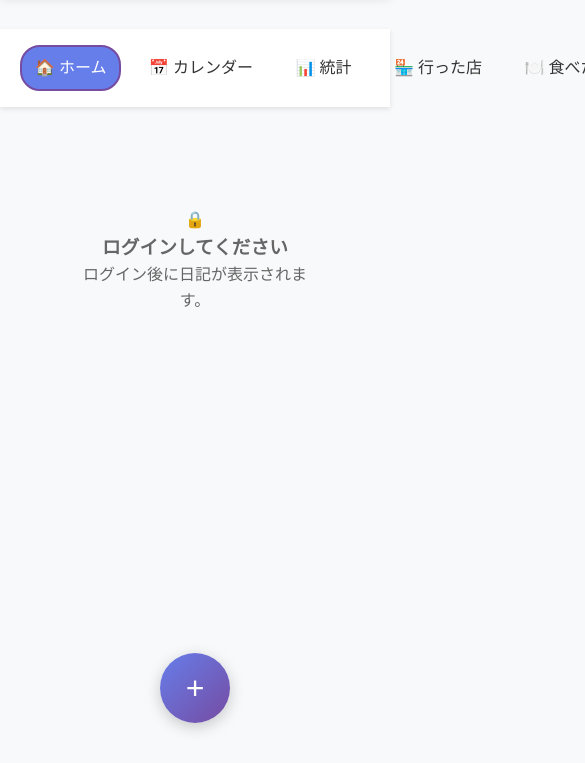
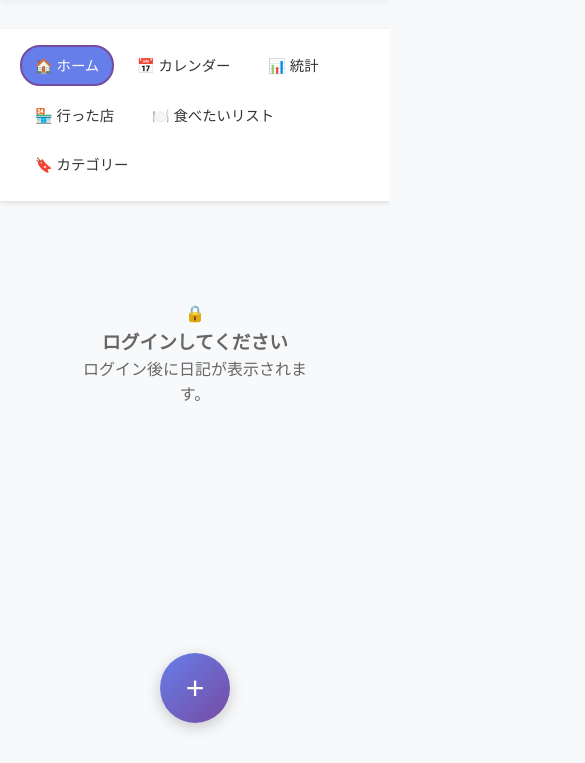
Before and after one commit to nhokpu04081/IEats, a website: page public/index.html in a window 390 px wide. Shown: the part 81-844 px from the top of the page, 585 px wide, since content can reach past the window. Drawn offline with Linux system fonts and the light colour scheme; no server answers.

Commit message:
Fix mobile css

```diff
--- a/public/css/shared.css
+++ b/public/css/shared.css
@@ -244,3 +244,19 @@ nav {
   margin-bottom: 1.5rem;
   color: #333;
 }
+
+/* =========================
+   Mobile nav (wrap)
+========================= */
+@media (max-width: 600px) {
+  .nav-container {
+    flex-wrap: wrap;
+    gap: 8px;
+  }
+
+  .nav-item {
+    white-space: nowrap; /* tránh chữ bị bẻ đôi */
+    font-size: 0.9rem;
+    padding: 0.45rem 0.8rem;
+  }
+}
```
